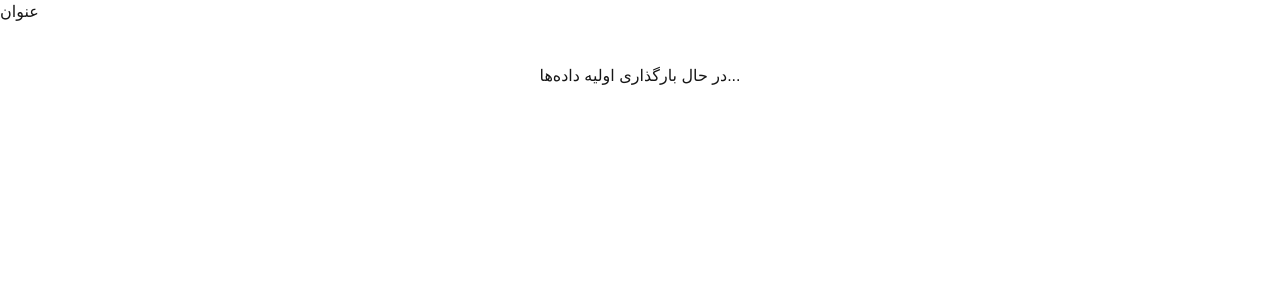
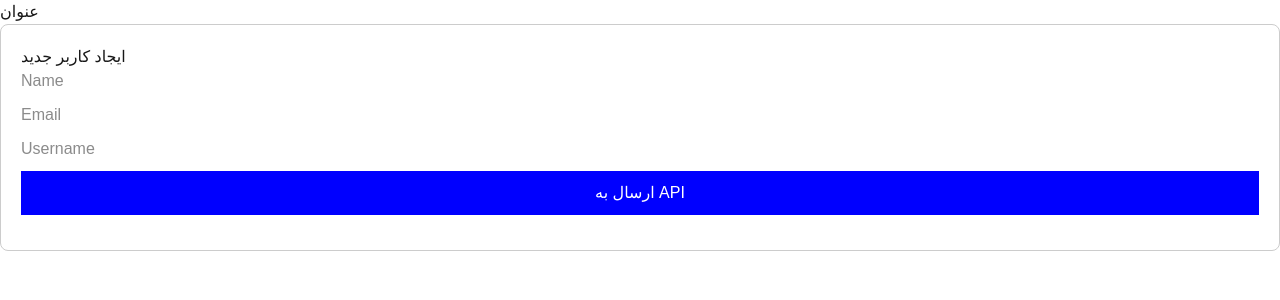
Before and after one commit to Pouria-Farahani-developer/neo, a Next.js app: page /Home in a window 1280 px wide. Shown: the top 300 px of the page. Built offline with nearby package versions, Linux system fonts and the light colour scheme; no server answers.

Commit message:
get and post config

```diff
--- a/components/pages/home/call-api.tsx
+++ b/components/pages/home/call-api.tsx
@@ -1,41 +1,81 @@
-'use client';
-import {useUsersList} from "@/services/src/hooks/bill/get-user-list/get-user-list";
+"use client"
+import React, { useState } from 'react';
+import {useUserMutations} from "@/services/src/hooks/bill/post-user-list/post-user-list";
 
 
+function UserCreationForm() {
+    const { mutate , isPending , isError , isSuccess , error} = useUserMutations();
+    const [formData, setFormData] = useState({
+        name: '',
+        email: '',
+        username: '',
+    });
+
+    const handleChange = (e: React.ChangeEvent<HTMLInputElement>) => {
+        const { name, value } = e.target;
+        setFormData(prev => ({ ...prev, [name]: value }));
+    };
+
+    const handleSubmit = (event: React.FormEvent) => {
+        event.preventDefault();
+
+        mutate(formData, {
+            onSuccess: (data) => {
+                console.log("User created successfully (from component):", data);
+            },
+            onError: (err) => {
+                console.error("Failed to create user (from component):", err);
+            }
+        });
+    };
 
 
-export default function ReactQueryTestPage() {
-    const { data , isLoading, isError, error, isFetching } = useUsersList()
+    return (
+        <div style={{ padding: '20px', border: '1px solid #ccc', borderRadius: '8px' }}>
+            <h3>ایجاد کاربر جدید</h3>
+            <form onSubmit={handleSubmit} style={{ display: 'flex', flexDirection: 'column', gap: '10px' }}>
 
+                <input
+                    name="name"
+                    value={formData.name}
+                    onChange={handleChange}
+                    placeholder="Name"
+                    required
+                    disabled={isPending}
+                />
+                <input
+                    name="email"
+                    value={formData.email}
+                    onChange={handleChange}
+                    placeholder="Email"
+                    type="email"
+                    required
+                    disabled={isPending}
+                />
+                <input
+                    name="username"
+                    value={formData.username}
+                    onChange={handleChange}
+                    placeholder="Username"
+                    required
+                    disabled={isPending}
+                />
 
-    if (isLoading) {
-        return (
-            <div className="text-center p-10">
-                <p>در حال بارگذاری اولیه داده‌ها...</p>
+                <button
+                    type="submit"
+                    disabled={isPending}
+                    style={{ padding: '10px', backgroundColor: isPending ? '#aaa' : 'blue', color: 'white', border: 'none', cursor: isPending ? 'not-allowed' : 'pointer' }}
+                >
+                    {isPending ? 'در حال ارسال...' : 'ارسال به API'}
+                </button>
+            </form>
+
+            <div style={{ marginTop: '15px' }}>
+                {isError && <p style={{ color: 'red' }}>خطا در ارسال: {error?.message}</p>}
+                {isSuccess && <p style={{ color: 'green' }}>✅ کاربر با موفقیت اضافه شد و لیست رفرش شد.</p>}
             </div>
-        );
-    }
-
-    if (isError) {
-        return (
-            <div className="text-red-500 p-10">
-                <p>خطا در دریافت داده:</p>
-                <p>{error instanceof Error ? error.message : 'خطای ناشناخته'}</p>
-            </div>
-        );
-    }
-
-    console.log(data)
-
-    return (
-        <div className="p-10">
-            <h1 className="text-3xl font-bold mb-6">لیست کاربران (با TanStack Query)</h1>
-
-            {/* نمایش وضعیت fetch در پس‌زمینه */}
-            {isFetching && !isLoading && (
-                <div className="mb-4 text-blue-600">درحال به‌روزرسانی داده‌ها...</div>
-            )}
-
         </div>
     );
 }
+
+export default UserCreationForm;
--- a/services/src/endpoints/home/home-endpoint.ts
+++ b/services/src/endpoints/home/home-endpoint.ts
@@ -5,7 +5,11 @@ const apiService = {
     fetchUsers : async () => {
         const response = await client.get('/users');
         return response;
-    }
+    },
+    createUser: async (newUser:any) => {
+        const response = await client.post('/users', newUser);
+        return response.data;
+    },
 }
 
 export default apiService;
--- /dev/null
+++ b/services/src/hooks/bill/post-user-list/post-user-list.tsx
@@ -0,0 +1,11 @@
+import {useMutation} from "@tanstack/react-query";
+import apiService from "@/services/src/endpoints/home/home-endpoint";
+
+export const useUserMutations = () => {
+
+    const mutationResult = useMutation({
+        mutationFn: apiService.createUser,
+    });
+
+    return mutationResult;
+};
```
